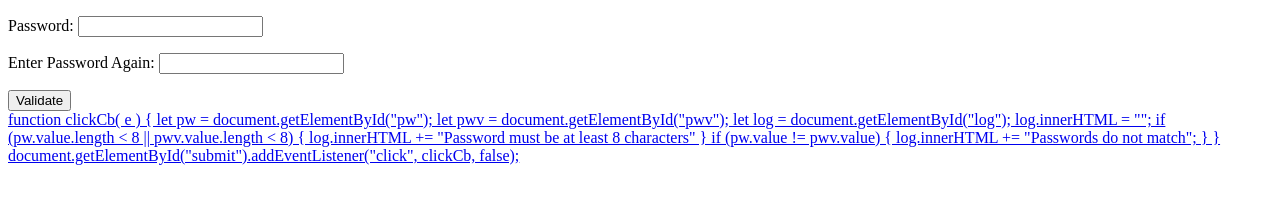
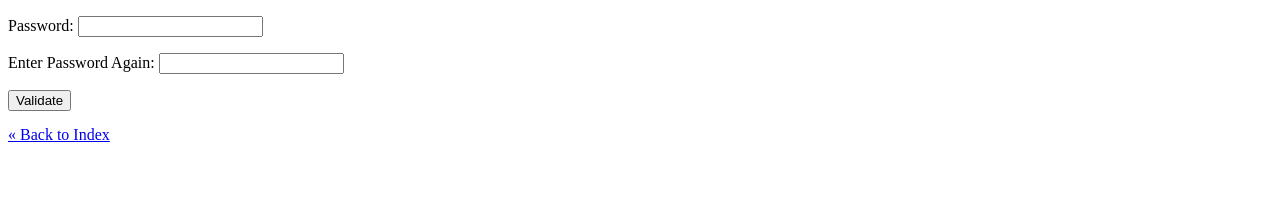
Before and after one commit to amacgillivray/eecs448_lab8, a plain HTML site: page exercise01.html in a window 1280 px wide. Drawn offline with Linux system fonts and the light colour scheme.

Commit message:
fix exercise titles and line endings to lf

```diff
--- a/exercise01.html
+++ b/exercise01.html
@@ -10,8 +10,9 @@
         <p id="log"></p>
 
         <button id="submit">Validate</button>
+
+        <a style="display: block;margin-top:15px;" href="./index.html">&laquo; Back to Index</a>
         <footer>
-            <a href="./index.html"
             <script type="text/javascript">
                 function clickCb( e )
                 {
```
Also changed, not shown: exercise02.html (+1 -1 lines), exercise04.html (+2 -2 lines).
